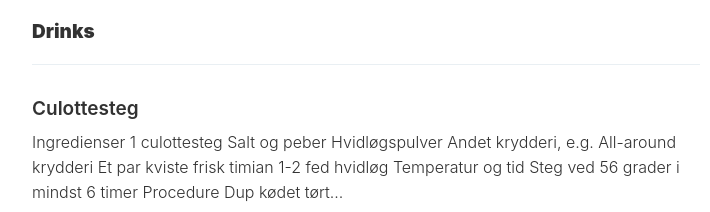
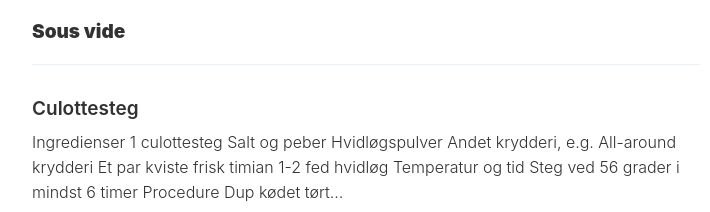
Before and after one commit to micvbang/sousvide.haps.pw, a Jekyll site: the page built from index.html, in a window 1280 px wide. Shown: the top 212 px of the page, without its empty margins (274-984 px from the left). Built offline with Jekyll 4.4.1, drawn with Linux system fonts in a browser that asks for light colours; the list of posts is cut into pages by our own code.

Commit message:
config: rename title 'drinks' -> 'sous vide'

```diff
--- a/_config.yml
+++ b/_config.yml
@@ -6,7 +6,7 @@
 # 'jekyll serve'. If you change this file, please restart the server process.
 
 # Site settings
-title:       Drinks
+title:       Sous vide
 baseurl:     '' # The subpath of your site, e.g. /blog
 url:         'https://sousvide.haps.pw/' # The base hostname & protocol for your site
 
```
